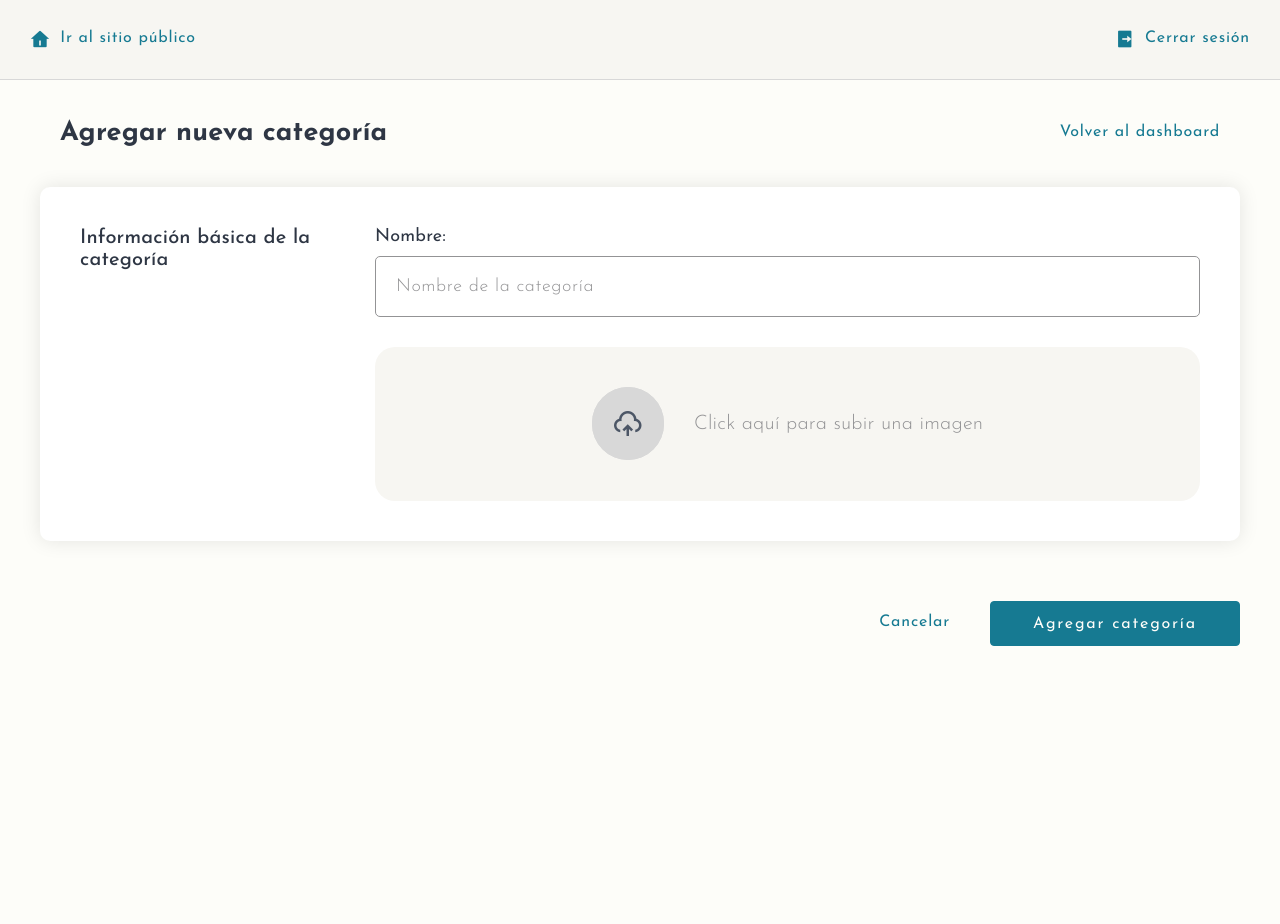
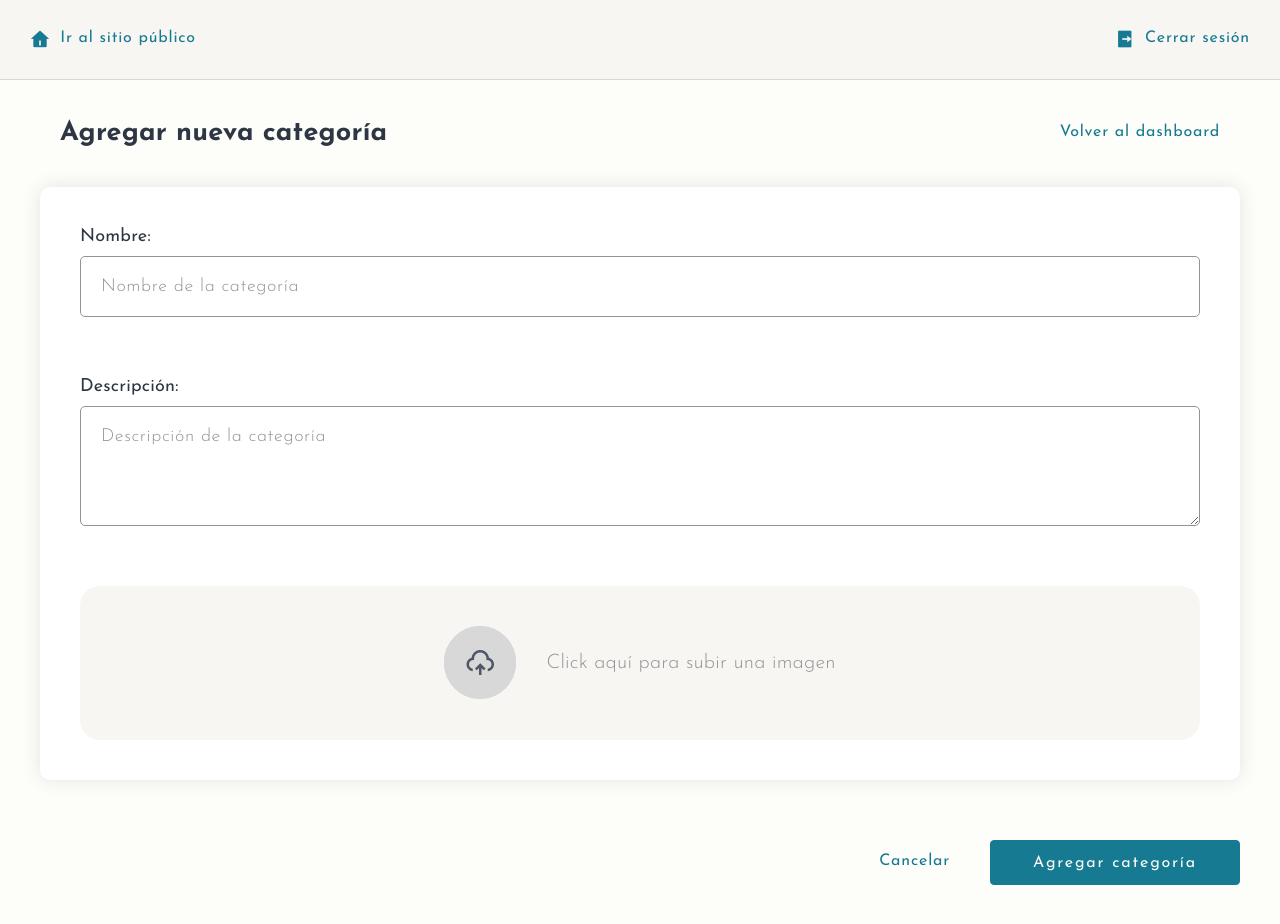
Before and after one commit to LulyPalermo/desafio-profesional-digital-house, a React (Vite) app in the folder frontend/: page /addCategory in a window 1280 px wide. Before the commit the page ends 860 px from the top, so only its background shows below. Built offline with nearby package versions, Linux system fonts and the light colour scheme; a web font is replaced by a local one.

Commit message:
Diseño y función página agregar categoría

```diff
--- a/frontend/src/RentalApp.css
+++ b/frontend/src/RentalApp.css
@@ -1674,9 +1674,22 @@ form {
 
 /* -------------------------------------------------------------------- */
 
-/* Admin categorías de productos */
-
-/* Sección tabla */
+/* Sección categorías de productos */
+
+/* Formulario agregar categoría*/
+
+.category-form-info-section {
+    display: flex;
+    flex-direction: column;
+    gap: 6rem;
+    width: 100%;
+    background-color: white;
+    padding: 4rem;
+    box-shadow: 0px 0px 20px 0 rgba(0, 0, 0, 0.1);
+    border-radius: 1rem;
+}
+
+/* Sección tabla de categorías */
 
 .main-categories {
     display: flex;
--- a/frontend/src/pages/AddCategoryPage.jsx
+++ b/frontend/src/pages/AddCategoryPage.jsx
@@ -1,9 +1,73 @@
-import { Link } from "react-router-dom";
+import { Link, useNavigate } from "react-router-dom";
 import { AdminNavBar } from "../components/AdminNavBar";
+import { useState } from "react";
+import { SuccessModal } from "../components/SuccessModal";
 
 export const AddCategoryPage = () => {
 
+    const [formData, setFormData] = useState({
+        name: "",
+        description: "",
+        imageFile: null,
+    });
 
+    const navigate = useNavigate();
+    const [showSuccessModal, setShowSuccessModal] = useState(false); //modal de confirmacion
+
+    const handleChange = (e) => {
+        const { name, value } = e.target;
+        setFormData(prev => ({
+            ...prev,
+            [name]: value,
+        }));
+    };
+
+    const handleImageChange = (e) => {
+        const file = e.target.files[0];
+        if (file) {
+            setFormData(prev => ({
+                ...prev,
+                imageFile: file
+            }));
+        }
+    };
+
+    const handleSubmit = async (e) => {
+        e.preventDefault();
+
+        if (!formData.imageFile) {
+            alert("Debes subir una imagen");
+            return;
+        }
+
+        // Acá se obtiene el nombre de la imagen subida
+        const imagePath = `/assets/img/${formData.imageFile.name}`;
+
+        // Acá se copia manualmente ese archivo a public/assets/img antes de enviar
+        try {
+            const response = await fetch("http://localhost:8080/categories", {
+                method: "POST",
+                headers: {
+                    "Content-Type": "application/json",
+                },
+                body: JSON.stringify({
+                    name: formData.name,
+                    description: formData.description,
+                    imageUrl: imagePath, // se envía la ruta
+                }),
+            });
+
+            if (!response.ok) {
+                const errorData = await response.json();
+                throw new Error(errorData.message || "Error al crear categoría");
+            }
+            setShowSuccessModal(true); //Aca se muestra el modal que reemplaza el alert de Categoría creada correctamente
+            //alert("Categoría creada correctamente");
+            //navigate("/administración");
+        } catch (error) {
+            alert("Error: " + error.message);
+        }
+    };
 
     return (
         <>
@@ -14,12 +78,12 @@ export const AddCategoryPage = () => {
                     <Link to='/administración' className="nav-link secondary-button">Volver al dashboard</Link>
                 </section>
 
-                    <form >
+                <form onSubmit={handleSubmit}>
                     {/* Agregar icono y nombre de la categoría */}
-                        <div className="form-info-section">
-                            <div className="form-title">
+                    <div className="category-form-info-section">
+                        {/* <div className="form-title">
                             <h1>Información básica de la categoría</h1>
-                            </div>
+                        </div> */}
 
                         <div className="form-info">
                             {/* Nombre categoría */}
@@ -29,10 +93,28 @@ export const AddCategoryPage = () => {
                                     type="text"
                                     name="name"
                                     id="category-name"
-                                        placeholder="Nombre de la categoría"/>
+                                    placeholder="Nombre de la categoría"
+                                    value={formData.name}
+                                    onChange={handleChange}
+                                    required
+                                />
+                            </div>
                         </div>
 
+                        {/* Descripción categoría */}
+                        <div className="new-product-info">
+                            <label htmlFor="category-description">Descripción:</label>
+                            <textarea
+                                name="description"
+                                id="category-description"
+                                placeholder="Descripción de la categoría"
+                                value={formData.description}
+                                onChange={handleChange}
+                                rows={3}
+                            />
+                        </div>
 
+                        {/* Imagen categoría */}
                         <div className="form-info">
                             <label htmlFor="category-image">
                                 <div className="upload-picture">
@@ -47,12 +129,17 @@ export const AddCategoryPage = () => {
                             {/* Input para las imágenes */}
                             <input
                                 type="file"
-                                    name="images"
+                                name="imageFile"
                                 id="category-image"
                                 accept="image/*"
-                                    multiple
-                                    style={{ display: 'none' }} />
-                            </div>
+                                onChange={handleImageChange}
+                                style={{ display: 'none' }}
+                            />
+                            {/*  {formData.imageFile && (
+                                <p style={{ marginTop: "10px" }}>
+                                    Imagen seleccionada: <strong>{formData.imageFile.name}</strong>
+                                </p>
+                            )} */}
                         </div>
                     </div>
 
@@ -63,7 +150,15 @@ export const AddCategoryPage = () => {
                     </div>
                 </form>
             </main>
-
+            {showSuccessModal && (
+                <SuccessModal
+                    message="La categoría se ha creado correctamente."
+                    onClose={() => {
+                        setShowSuccessModal(false);
+                        navigate("/administración");
+                    }}
+                />
+            )}
         </>
     )
 }
--- a/frontend/src/pages/EditProductPage.jsx
+++ b/frontend/src/pages/EditProductPage.jsx
@@ -2,6 +2,7 @@ import { useEffect, useState } from "react";
 import { Link, useNavigate, useParams } from "react-router-dom";
 import { AdminNavBar } from "../components/AdminNavBar";
 import { getCategories, getProductById, updateProduct } from "../services/productService";
+import { SuccessModal } from "../components/SuccessModal";
 
 export const EditProductPage = () => {
     const { id } = useParams(); // id producto desde URL
@@ -20,6 +21,7 @@ export const EditProductPage = () => {
 
     const [categories, setCategories] = useState([]);
     const [loading, setLoading] = useState(true);
+    const [showSuccessModal, setShowSuccessModal] = useState(false); //modal de confirmacion
 
     // Carga producto y categorías al inicio
     useEffect(() => {
@@ -70,8 +72,9 @@ export const EditProductPage = () => {
 
         try {
             await updateProduct(id, productData);
-            alert("Producto actualizado correctamente");
-            navigate("/administración");
+            setShowSuccessModal(true); //Aca se muestra el modal que reemplaza el alert de Producto actualizado
+            // alert("Producto actualizado correctamente");
+            // navigate("/administración"); //esto lo saco para que muestre el modal, de lo contrario al actualizar un producto va a dirigirse directamente al panel, sin mostrar el modal
         } catch (error) {
             alert(error.message || "Error al actualizar el producto");
         }
@@ -217,6 +220,16 @@ export const EditProductPage = () => {
 
                 </form>
             </main>
+
+            {showSuccessModal && (
+                <SuccessModal
+                    message="El producto se ha actualizado correctamente."
+                    onClose={() => {
+                        setShowSuccessModal(false);
+                        navigate("/administración");
+                    }}
+                />
+            )}
         </>
     );
 };
--- a/frontend/src/services/productService.js
+++ b/frontend/src/services/productService.js
@@ -105,3 +105,21 @@ export const updateProductCategory = async (productId, categoryId) => {
 
     return await response.json();
 };
+
+// Crear una nueva categoría
+export const createCategory = async (categoryData) => {
+    const response = await fetch(API_URL_CATEGORIES, {
+      method: "POST",
+      headers: {
+        "Content-Type": "application/json",
+      },
+      body: JSON.stringify(categoryData),
+    });
+
+    if (!response.ok) {
+      const errorData = await response.json();
+      throw new Error(errorData.message || "Error al agregar categoría");
+    }
+
+    return await response.json();
+  };
```
Lines whose indentation alone changed are shown as unchanged.
